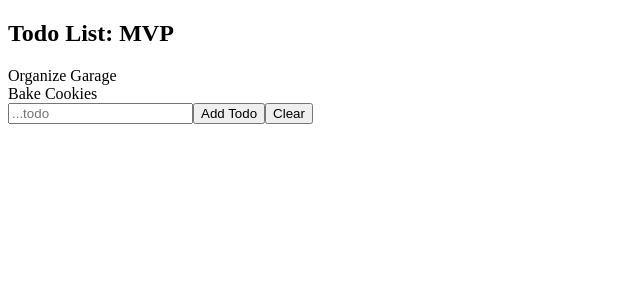
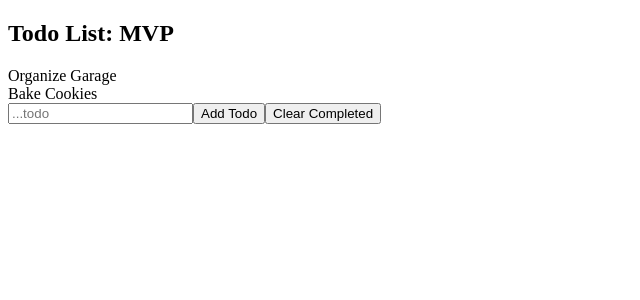
Before and after one commit to Dilstom/React_Todo_2, a React (Create React App) app: page / in a window 1280 px wide. Shown: the top 300 px of the page, without its empty margins (0-640 px from the left). Built offline with nearby package versions, Linux system fonts and the light colour scheme.

Commit message:
pass clearCompleted as a prop

```diff
--- a/src/components/TodoComponents/TodoForm.js
+++ b/src/components/TodoComponents/TodoForm.js
@@ -6,7 +6,7 @@ const TodoForm = props => {
   <div>
    <input onChange={props.onChangeProps} placeholder="...todo" />
    <button onClick={props.onclickProps}>Add Todo</button>
-   <button onClick={props.onClickP}>Clear</button>
+   <button onClick={props.clearProps}>Clear Completed</button>
   </div>
  );
 };
```
